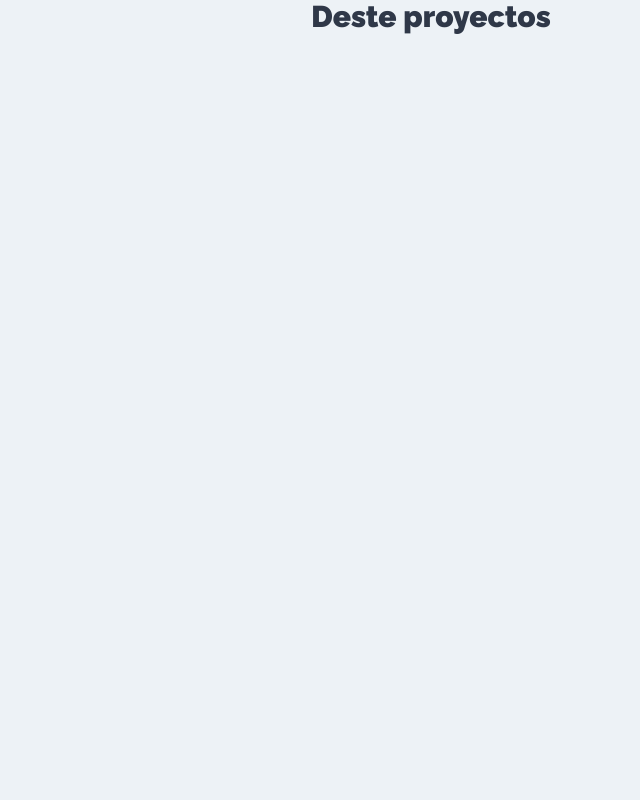
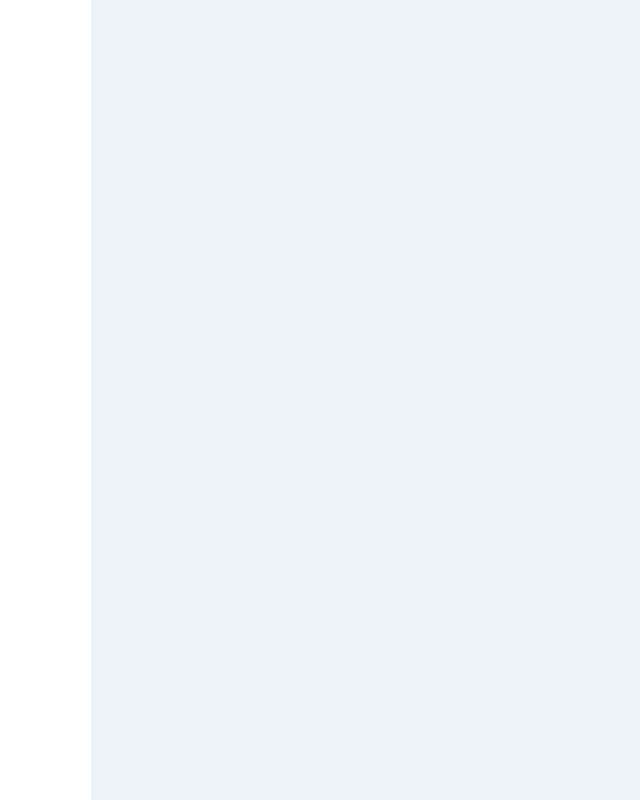
Before and after one commit to jimmy404/MERN-Client, a React (Create React App) app: page /proyectos in a window 1280 px wide. Shown: the whole page, without its empty margins (209-849 px from the left). Built offline with nearby package versions, Linux system fonts and the light colour scheme.

Commit message:
Adding containers for Proyectos.js

```diff
--- a/src/components/proyectos/Proyectos.js
+++ b/src/components/proyectos/Proyectos.js
@@ -2,7 +2,18 @@
 
 const Proyectos = () => {
     return (
-        <h1>Deste proyectos</h1>
+        <div className="contenedor-app">
+            <aside>
+
+            </aside>
+            <div className="seccion-principal">
+                <main>
+                    <div className="contenedor-tareas">
+
+                    </div>
+                </main>
+            </div>
+        </div>
     );
 }
 
```
